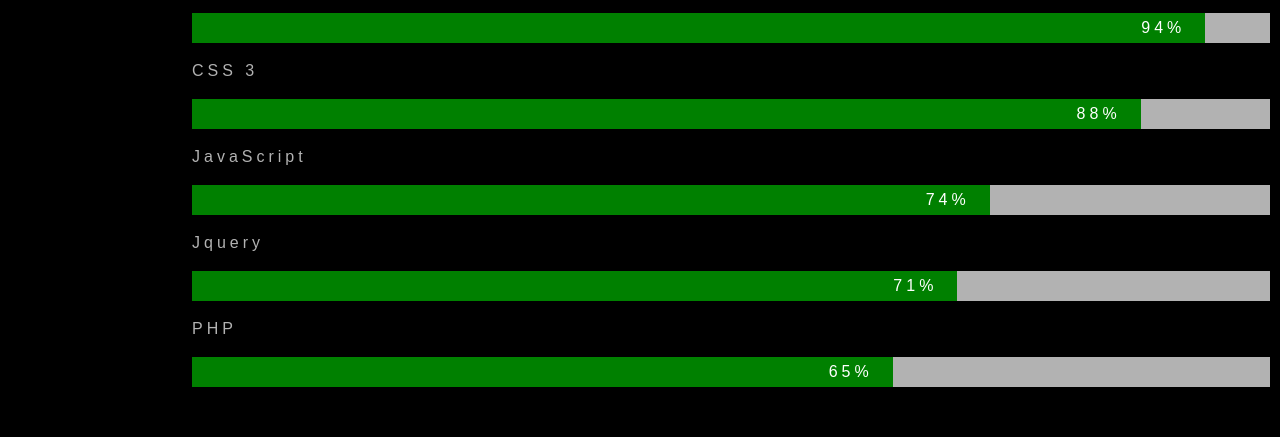
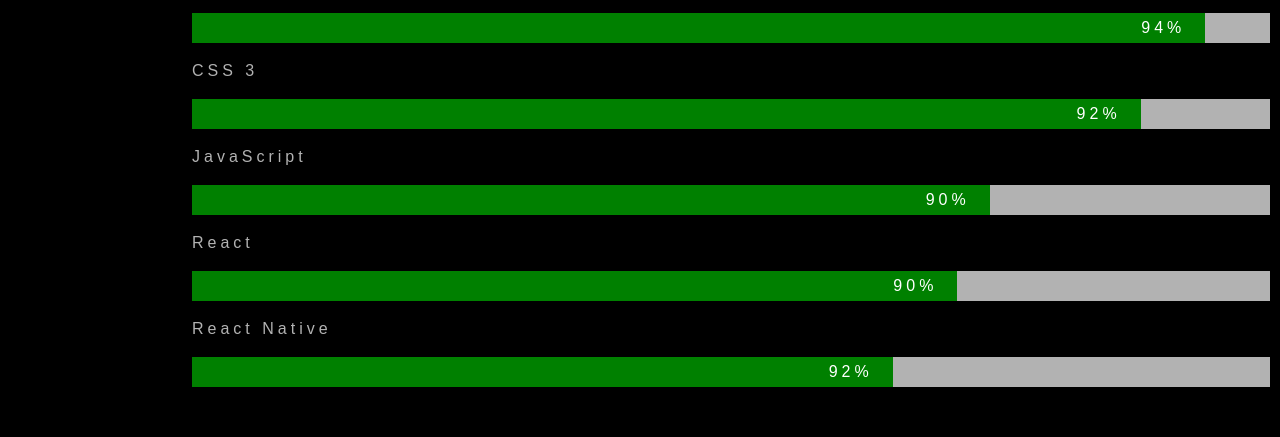
Before and after one commit to ricahcyuzuzo/portfo, a plain HTML site: page index.html in a window 1280 px wide. Shown: the part 1508-1945 px from the top of the page. Drawn offline with nearby package versions, Linux system fonts and the light colour scheme.

Commit message:
Update index.html

```diff
--- a/index.html
+++ b/index.html
@@ -58,22 +58,22 @@
 
 		<p>CSS 3</p>
 		<div class="container">
-			<div class="skills css">88%</div>
+			<div class="skills css">92%</div>
 		</div>
 
 		<p>JavaScript</p>
 		<div class="container">
-			<div class="skills js">74%</div>
+			<div class="skills js">90%</div>
 		</div>
 
-		<p>Jquery</p>
+		<p>React</p>
 		<div class="container">
-			<div class="skills jq">71%</div>
+			<div class="skills jq">90%</div>
 		</div>
 
-		<p>PHP</p>
+		<p>React Native</p>
 		<div class="container">
-			<div class="skills php">65%</div>
+			<div class="skills php">92%</div>
 		</div>
 	</section>
 
```
